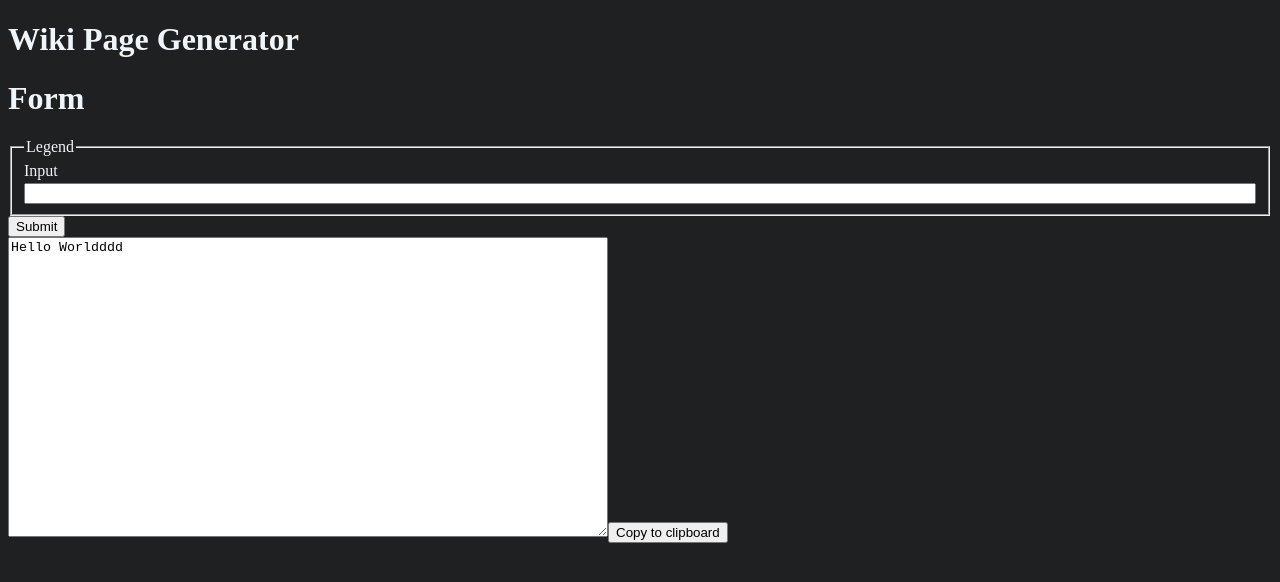
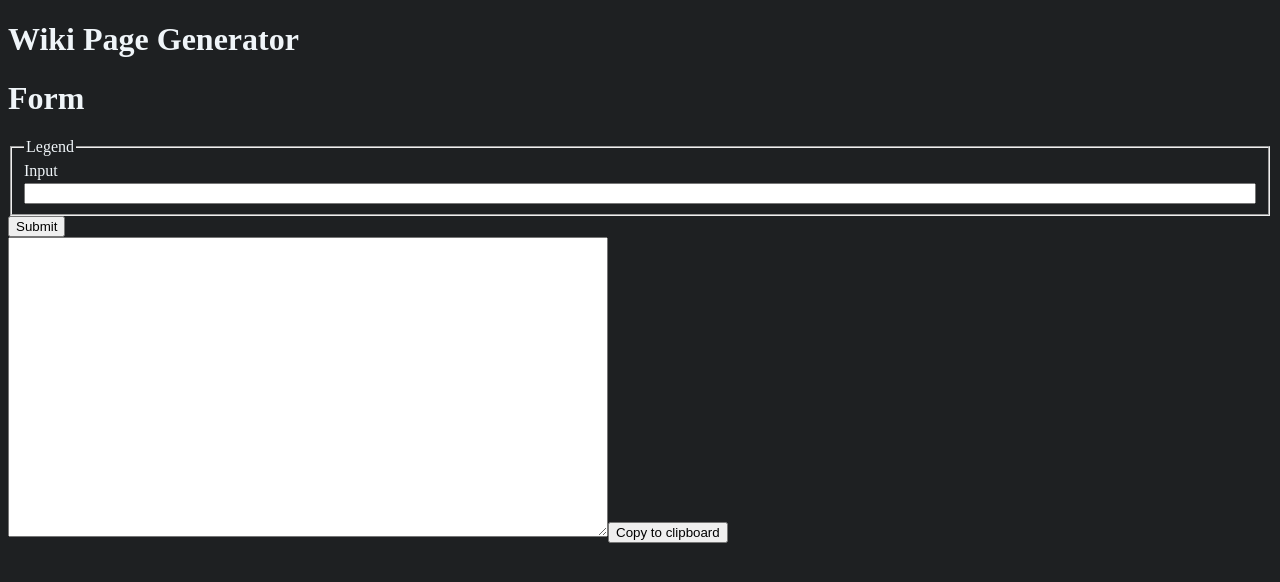
Before and after one commit to Satttoshi/github-wiki-generator, a Next.js app: page / in a window 1280 px wide. Shown: the top 582 px of the page. Built offline with nearby package versions, Linux system fonts and the light colour scheme.

Commit message:
implement usestore

```diff
--- a/components/MarkdownField.tsx
+++ b/components/MarkdownField.tsx
@@ -1,5 +1,6 @@
 import React, { useRef, useState } from 'react';
 import styled from 'styled-components';
+import useStore from '../zustand/store';
 
 
 interface MarkdownFieldProps {
@@ -7,7 +8,8 @@ interface MarkdownFieldProps {
 }
 
 export default function MarkdownField({ markdownContent }: MarkdownFieldProps) {
-    const [content, setContent] = useState<string>(markdownContent);
+    const content = useStore(state => state.message);
+    const setContent = useStore(state => state.setMessage);
     const textAreaRef = useRef<HTMLTextAreaElement>(null);
 
     async function copyToClipboard(e: React.MouseEvent) {
--- a/zustand/store.ts
+++ b/zustand/store.ts
@@ -1,4 +1,9 @@
 import {create as createStore} from 'zustand';
+
+interface StoreState {
+    message: string;
+    setMessage: (message: string) => void;
+}
 
 const useStore = createStore((set) => ({
     message: "",
```
